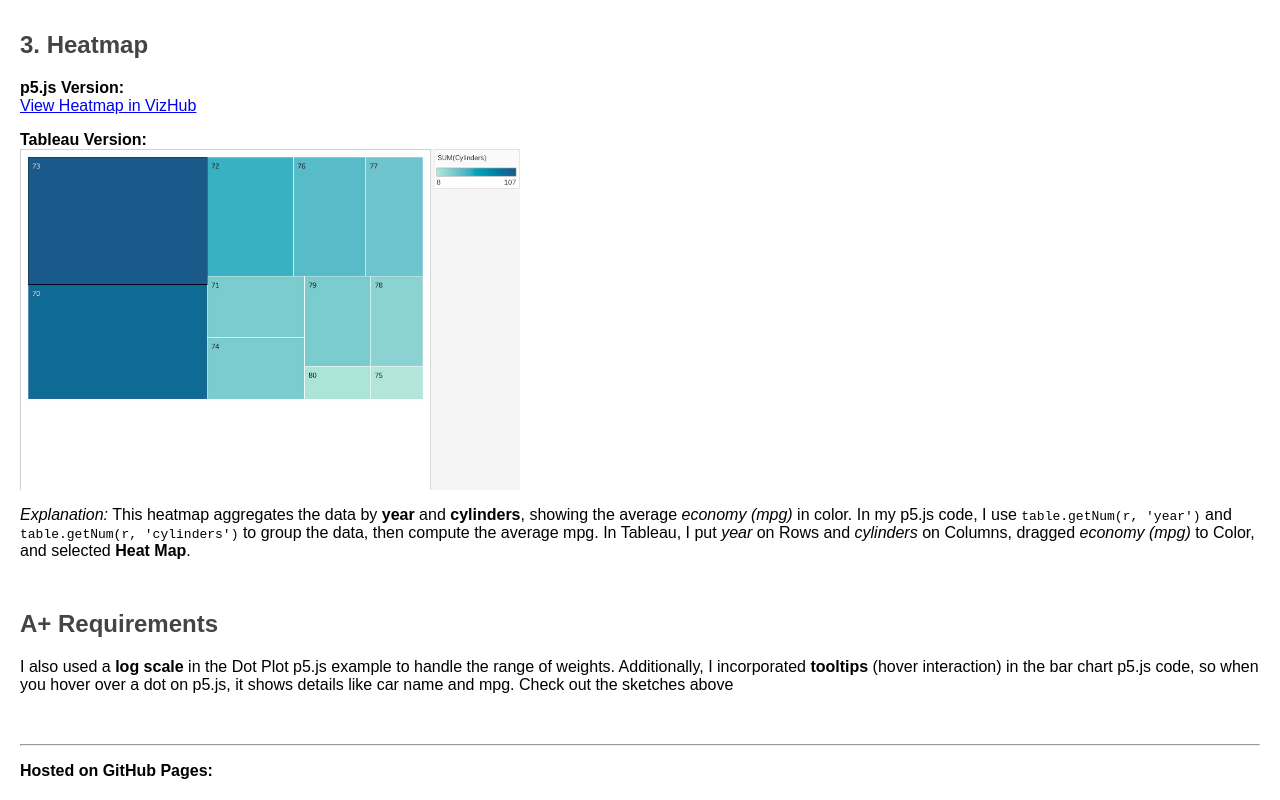
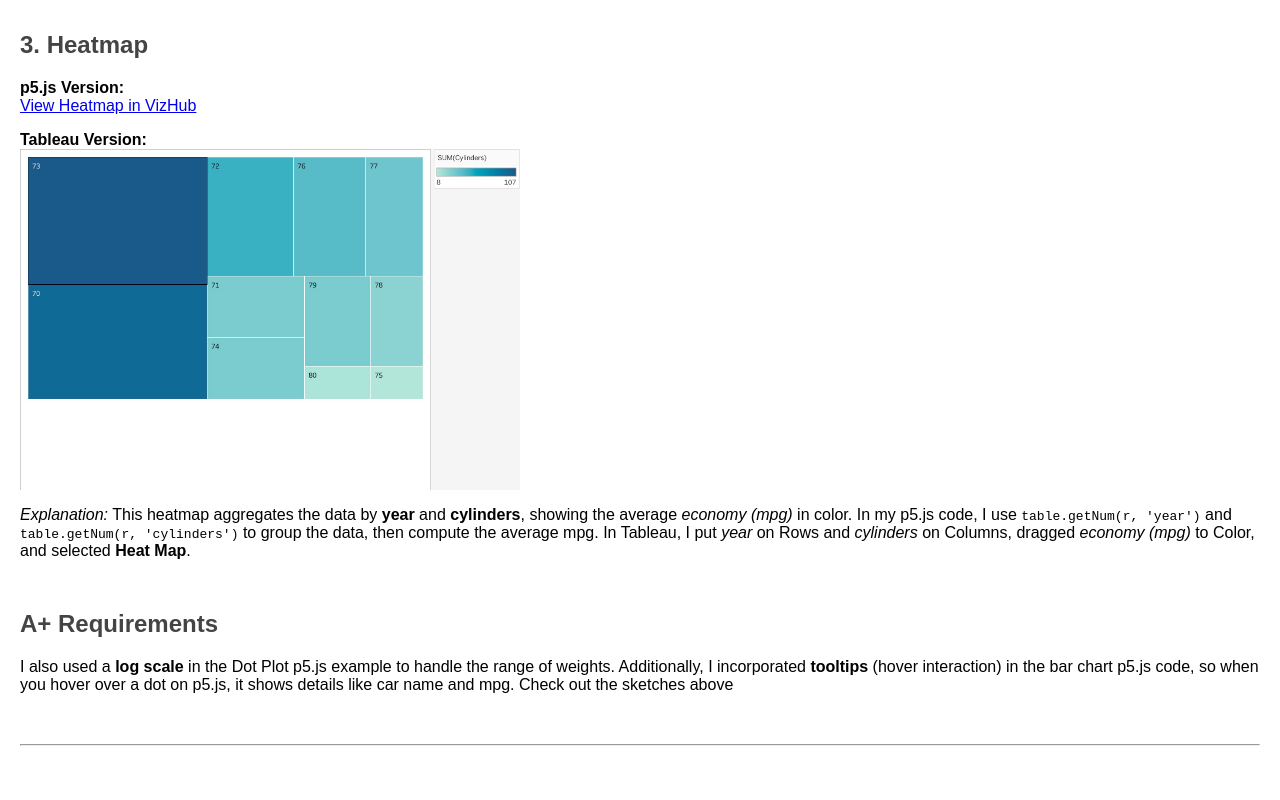
Before and after one commit to Xhy51/A2, a plain HTML site: page index.html in a window 1280 px wide. Shown: the part 1735-2535 px from the top of the page. Drawn offline with Linux system fonts and the light colour scheme.

Commit message:
Update index.html

```diff
--- a/index.html
+++ b/index.html
@@ -132,7 +132,6 @@
   <!-- -------------- End of the page -------------- -->
   <hr>
   <p>
-    <strong>Hosted on GitHub Pages:</strong>
     <br>
     </a>
   </p>
```
